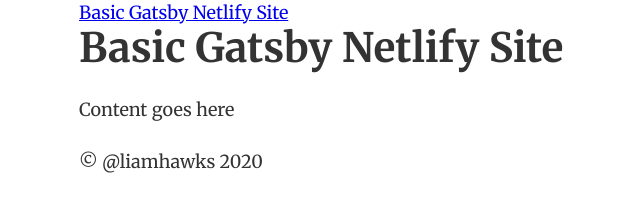
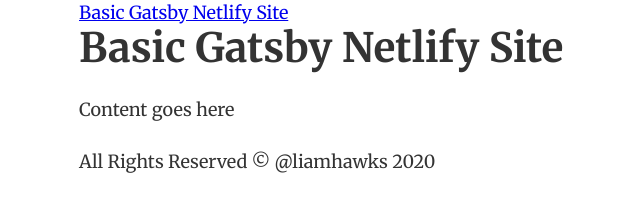
Before and after one commit to hawkstein/basic-gatsby-netlify, a Gatsby site: page / in a window 1280 px wide. Shown: the whole page, without its empty margins (161-801 px from the left). Built offline with nearby package versions, Linux system fonts and the light colour scheme; Gatsby itself is replaced by a stand-in of ours.

Commit message:
feat: add rights text

```diff
--- a/src/components/layout/Layout.js
+++ b/src/components/layout/Layout.js
@@ -13,7 +13,8 @@
         <Header siteTitle={data.site.siteMetadata.title} />
         <main>{children}</main>
         <footer>
-          © {data.site.siteMetadata.author} {new Date().getFullYear()}
+          All Rights Reserved © {data.site.siteMetadata.author}{" "}
+          {new Date().getFullYear()}
         </footer>
       </div>
     </>
```
